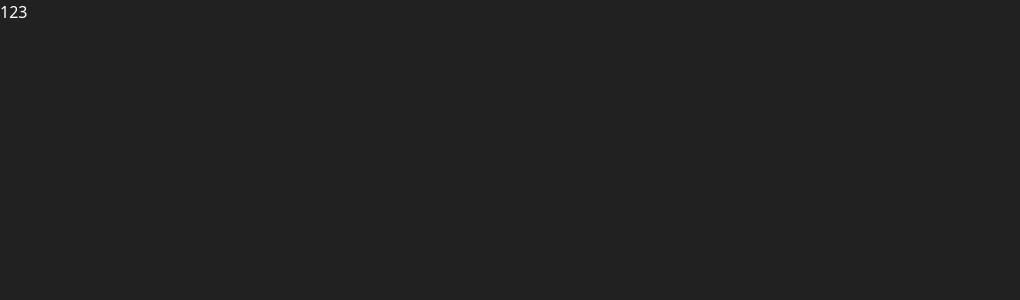
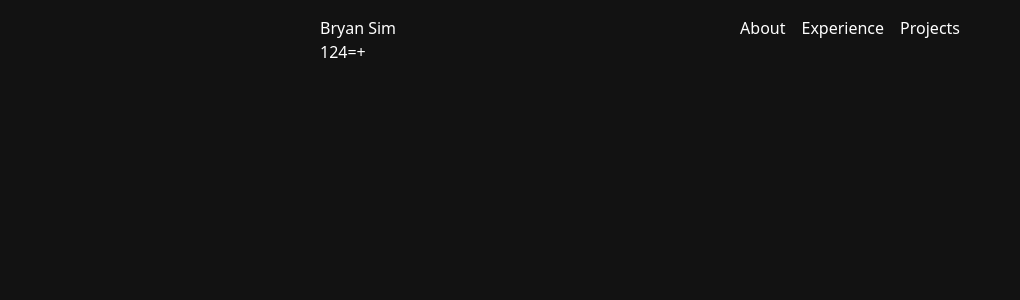
Before and after one commit to bryansimyf/bryansim-portfolio-v2, a React (Vite) app: page / in a window 1280 px wide. Shown: the top 300 px of the page, without its empty margins (0-1020 px from the left). Built offline with nearby package versions, Linux system fonts and the light colour scheme.

Commit message:
feat: add new constants and reusable components

```diff
--- a/src/App.tsx
+++ b/src/App.tsx
@@ -1,8 +1,34 @@
+import Card from "@components/Card";
+import Dither from "@components/Dither";
+import NavBar from "@components/NavBar";
+
 const App = () => {
   return (
     <>
-      <div className="bg-midnight-gray text-white min-h-[100dvh]">
-        <div>123</div>
+      <div className="bg-charcoal-gray text-white min-h-[100dvh]">
+        {/* <div className="relative w-full h-screen overflow-hidden">
+          <Dither
+            className="!absolute inset-0 w-full h-full"
+            waveColor={[0.5, 0.5, 0.5]}
+            disableAnimation={false}
+            enableMouseInteraction={true}
+            mouseRadius={0.3}
+            colorNum={4}
+            waveAmplitude={0.3}
+            waveFrequency={3}
+            waveSpeed={0.05}
+          />
+
+          <div className="relative z-1">
+            <div className="container mx-auto p-4">
+              <h1 className="text-2xl font-bold">Hello, Tailwind!</h1>
+            </div>
+          </div>
+        </div> */}
+        <div className="container mx-auto max-w-2xl p-4">
+          <NavBar />
+          124=+
+        </div>
       </div>
     </>
   );
--- /dev/null
+++ b/src/components/Card.tsx
@@ -0,0 +1,37 @@
+const Card = (props) => {
+  return (
+    <>
+      <div className="backdrop-blur-md sm:backdrop-blur-lg bg-white/10 border border-white/20 p-6 rounded-xl shadow-lg max-w-sm">
+        <h2 className="text-white text-xl font-semibold">Glassmorphism Card</h2>
+        <p className="text-white/70 mt-2">
+          Lorem ipsum dolor sit amet, consectetur adipiscing elit. Donec
+          vestibulum vestibulum nisl aliquam fermentum. Aenean eget eleifend
+          tellus. Nulla id magna ornare, sagittis ligula eget, finibus justo.
+          Nulla aliquet leo nec velit pharetra fringilla. Mauris ac leo quis est
+          blandit dictum. Nullam scelerisque vel diam eu facilisis. Ut egestas
+          massa nec ullamcorper ornare. Fusce egestas nisi a dictum hendrerit.
+          Etiam tellus augue, rutrum ut libero in, bibendum egestas libero.
+          Proin dignissim metus nulla, et convallis quam mattis eu. Cras nisl
+          libero, mattis non velit vel, congue eleifend purus. Curabitur dictum
+          velit ac iaculis fringilla. Ut tempus ex id lacus viverra feugiat.
+          Proin turpis orci, lobortis volutpat nibh eget, lobortis venenatis
+          est. Suspendisse volutpat bibendum arcu ultrices tempus. Quisque
+          consequat nibh non nisi pulvinar faucibus. Nulla eleifend, diam nec
+          fermentum blandit, nisi augue scelerisque justo, at viverra neque urna
+          a lectus. Cras aliquam eleifend tortor sit amet placerat. Curabitur
+          maximus ante nec est finibus lobortis. Integer nunc nunc, gravida
+          finibus accumsan vel, dignissim sit amet diam. Donec consequat urna
+          nec risus laoreet tincidunt. Pellentesque ligula risus, gravida ut
+          viverra sit amet, tempor sit amet sem. Quisque convallis tristique
+          nisi, non venenatis nisl tempus ac. Maecenas et nibh varius, lobortis
+          nibh nec, feugiat ex. Quisque et rutrum massa. Fusce ac volutpat ex.
+          Proin augue felis, consectetur eu enim et, ornare elementum eros.
+          Fusce vitae fermentum ipsum. Phasellus ac nibh erat. Ut vestibulum
+          ornare odio, nec interdum odio rutrum in.
+        </p>
+      </div>
+    </>
+  );
+};
+
+export default Card;
--- a/src/components/Dither.tsx
+++ b/src/components/Dither.tsx
@@ -304,6 +304,7 @@ interface DitherProps {
   disableAnimation?: boolean;
   enableMouseInteraction?: boolean;
   mouseRadius?: number;
+  className?: string;
 }
 
 export default function Dither({
@@ -316,10 +317,11 @@ export default function Dither({
   disableAnimation = false,
   enableMouseInteraction = true,
   mouseRadius = 1,
+  className,
 }: DitherProps) {
   return (
     <Canvas
-      className="w-full h-full relative"
+      className={className ? className : "w-full h-full relative"}
       camera={{ position: [0, 0, 6] }}
       dpr={window.devicePixelRatio}
       gl={{ antialias: true, preserveDrawingBuffer: true }}
--- /dev/null
+++ b/src/components/NavBar.tsx
@@ -0,0 +1,26 @@
+import { NAV_ITEMS, PERSONAL_DETAILS } from "@constant/index";
+
+const NavBar = () => {
+  const handleNavSelect = () => {
+    console.log("??");
+  };
+
+  return (
+    <nav className="flex justify-between">
+      <a href="#">{PERSONAL_DETAILS.name}</a>
+      <div className="flex gap-4">
+        {NAV_ITEMS.map((navItem, index) => (
+          <a
+            key={`${navItem.name}-${index}`}
+            href={navItem.href}
+            onClick={handleNavSelect}
+          >
+            {navItem.name}
+          </a>
+        ))}
+      </div>
+    </nav>
+  );
+};
+
+export default NavBar;
--- /dev/null
+++ b/src/constant/index.ts
@@ -0,0 +1,86 @@
+export const NAV_ITEMS = [
+  { name: "About", href: "" },
+  { name: "Experience", href: "" },
+  { name: "Projects", href: "" },
+];
+
+// export const SOCIAL_ITEMS = [
+//     {icon: "", }
+// ]
+
+export const TECHSTACK_KEYS = {
+  JAVASCRIPT: "javascript",
+  TYPESCRIPT: "typescript",
+  PHP: "php",
+  REACT: "react",
+  NEXTJS: "next.js",
+  REACT_NATIVE: "react-native",
+  TAILWIND: "tailwind-css",
+  MUI: "mui",
+  SHADCN: "shadcn-ui",
+  // REACT_HOOK_FORM: "react-hook-form",
+  REDUX: "redux",
+  ZUSTAND: "zustand",
+  VITE: "vite.js",
+  TANSTACK_QUERY: "tanstack-query",
+  LARAVEL: "laravel",
+  EXPRESS: "express.js",
+  MYSQL: "mysql",
+};
+
+export const PERSONAL_DETAILS = {
+  name: "Bryan Sim",
+  position: "Software Engineer",
+  location: "Kuala Lumpur & Petaling Jaya, Malaysia",
+  slogan: "Engineering the frontend, enhancing the experience.",
+  description:
+    "I'm a software engineer with 4 years of experience, specializing in frontend development. I build scalable and high-performance web applications with modern technologies. 🚀",
+  experience: [
+    {
+      startDate: "2023",
+      endDate: "",
+      logo: "",
+      company: "Boost Credit",
+      title: "Software Engineer",
+      description:
+        "Developed Boost PayFlex, enabling seamless payment flexibility for millions of merchants, while enhancing SME lending applications, internal management tools, and scalable admin panel templates. Focused on improving user experience, streamlining workflows, and optimizing application performance.",
+      techStack: [
+        TECHSTACK_KEYS.JAVASCRIPT,
+        TECHSTACK_KEYS.TYPESCRIPT,
+        TECHSTACK_KEYS.REACT,
+        TECHSTACK_KEYS.NEXTJS,
+        TECHSTACK_KEYS.MUI,
+        TECHSTACK_KEYS.REDUX,
+        TECHSTACK_KEYS.VITE,
+      ],
+    },
+    {
+      startDate: "2020",
+      endDate: "2023",
+      logo: "",
+      company: "Komaci Network",
+      title: "Software Engineer",
+      description:
+        "Developed and improved Komaci, a data-driven micro-influencing solution, and EZlife, a social commerce management system with over 250 sellers and 210,000 transactions. Led UI/UX collaboration to create reusable components and pages, designed API and database structures, and planned seamless integrations for new features. Worked on API consumption, dynamic state updates, and contributed to backend enhancements and bug fixes.",
+      techStack: [
+        TECHSTACK_KEYS.PHP,
+        TECHSTACK_KEYS.JAVASCRIPT,
+        TECHSTACK_KEYS.TYPESCRIPT,
+        TECHSTACK_KEYS.REACT,
+        TECHSTACK_KEYS.LARAVEL,
+        TECHSTACK_KEYS.MYSQL,
+      ],
+    },
+    {
+      startDate: "2019",
+      endDate: "2019",
+      logo: "",
+      company: "Eboss Group Holdings",
+      title: "Intern, Software Developer",
+      description: "Minor enhancements & bugs fixing backend logic.",
+      techStack: [],
+    },
+  ],
+};
+
+export const PROJECTS_DETAILS = {};
--- a/src/styles.css
+++ b/src/styles.css
@@ -1,5 +1,7 @@
 @import "tailwindcss";
 
 @theme {
-  --color-midnight-gray: #212121;
+  --color-charcoal-gray: #121212;
+  --color-midnight-blue: #212121;
+  --color-rich-black: #0a0a0a;
 }
```
